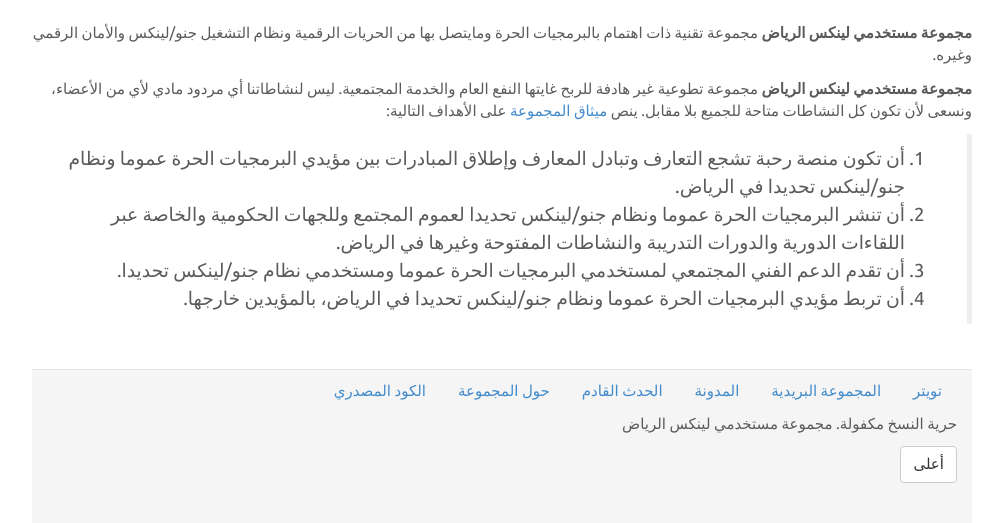
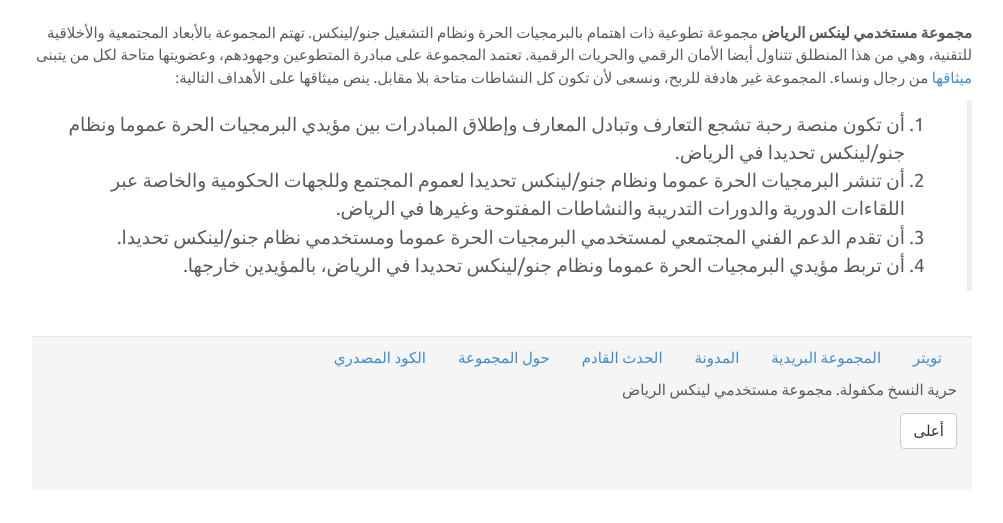
Before and after one commit to hussam-almarzoq/rlugroup, a Django app: template core/templates/about.html in a window 1280 px wide. Shown: the part 264-787 px from the top of the page, without its empty margins (138-1141 px from the left). After the commit the page ends 713 px from the top, so only its background shows below. Run offline with Django 3.2, Linux system fonts and the light colour scheme; the template is opened without the code that fills it, so the values that code supplies are empty; some libraries are stand-ins or nearby versions; some web fonts are replaced.

Commit message:
Combine the two descriptions.

```diff
--- a/core/templates/about.html
+++ b/core/templates/about.html
@@ -3,10 +3,7 @@
 {% block content %}
 
 <p><strong>مجموعة مستخدمي لينكس الرياض</strong>
-مجموعة تقنية ذات اهتمام بالبرمجيات الحرة ومايتصل بها من الحريات الرقمية ونظام التشغيل جنو/لينكس  والأمان الرقمي وغيره.</p>
-<p><strong>مجموعة مستخدمي لينكس الرياض</strong>
-مجموعة تطوعية غير هادفة للربح غايتها النفع العام والخدمة المجتمعية. ليس لنشاطاتنا أي مردود مادي لأي من الأعضاء، ونسعى لأن تكون كل النشاطات متاحة للجميع بلا مقابل. ينص <a href="{% url 'charter' %}">ميثاق المجموعة</a> على الأهداف التالية:</p>
-
+مجموعة تطوعية ذات اهتمام بالبرمجيات الحرة ونظام التشغيل جنو/لينكس.  تهتم المجموعة بالأبعاد المجتمعية والأخلاقية للتقنية، وهي من هذا المنطلق تتناول أيضا الأمان الرقمي والحريات الرقمية. تعتمد المجموعة على مبادرة المتطوعين وجهودهم، وعضويتها متاحة لكل من يتبنى <a href="{% url 'charter' %}">ميثاقها</a> من رجال ونساء. المجموعة غير هادفة للربح، ونسعى لأن تكون كل النشاطات متاحة بلا مقابل.  ينص ميثاقها على الأهداف التالية:</p>
 <blockquote>
 <ol>
 <li>أن تكون منصة رحبة تشجع التعارف وتبادل المعارف وإطلاق المبادرات بين مؤيدي البرمجيات الحرة عموما ونظام جنو/لينكس تحديدا في الرياض.</li>
```
